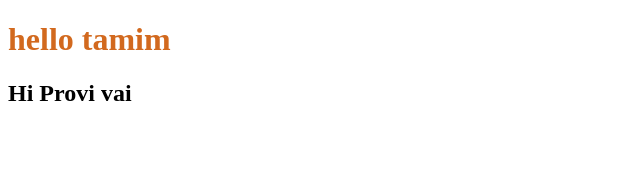
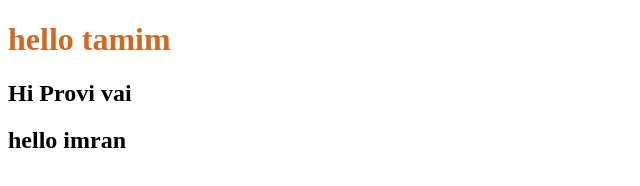
Before and after one commit to abdullah-provi/my-first-repo, a plain HTML site: page index.html in a window 1280 px wide. Shown: the whole page, without its empty margins (0-640 px from the left). Drawn offline with Linux system fonts and the light colour scheme.

Commit message:
imran hello bolche amke

```diff
--- a/index.html
+++ b/index.html
@@ -13,6 +13,6 @@
 <body>
     <h1>hello tamim</h1>
     <h2>Hi Provi vai</h2>
-
+    <h2>hello imran</h2>
 </body>
 </html>
```
